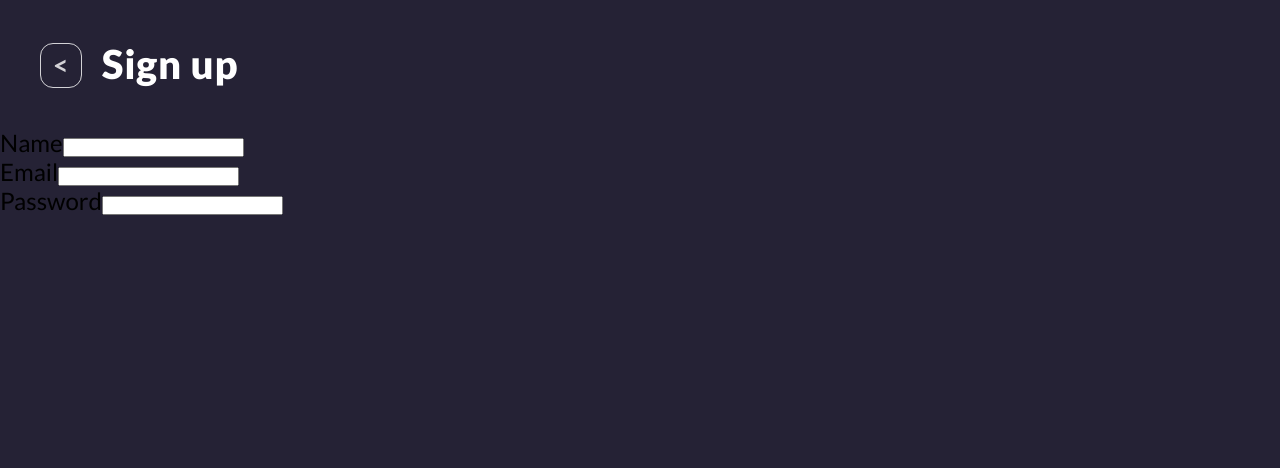
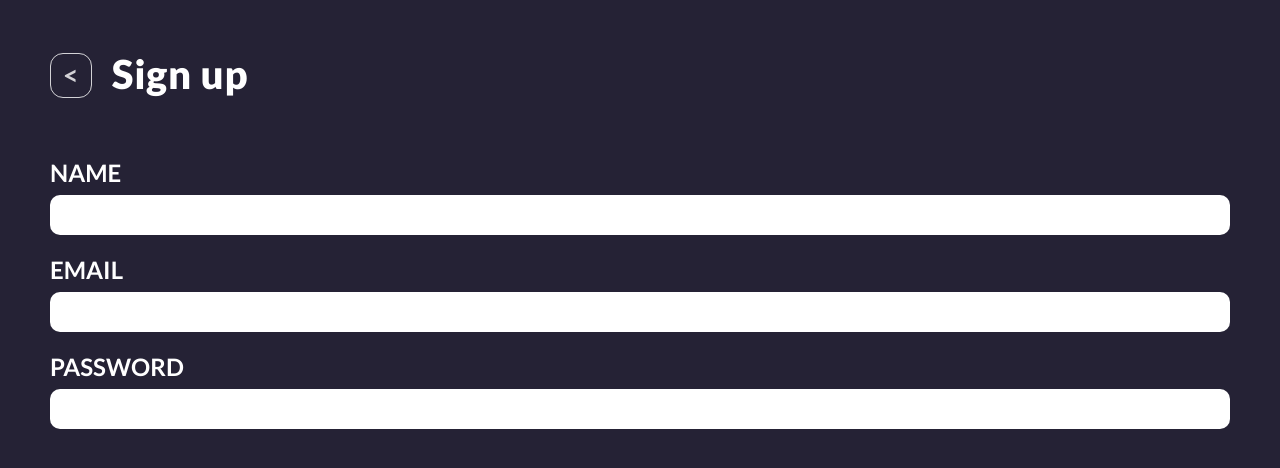
Before and after one commit to frostzt/weeee, a Next.js app in the folder frontend/: page /auth in a window 1280 px wide. Shown: the top 468 px of the page. Built offline with nearby package versions, Linux system fonts and the light colour scheme.

Commit message:
creating auth page

```diff
--- a/frontend/pages/auth/auth.module.scss
+++ b/frontend/pages/auth/auth.module.scss
@@ -1,6 +1,7 @@
 .container {
+  padding: 5rem;
+
   .heading {
-    margin: 4rem;
     display: flex;
     align-items: flex-end;
 
@@ -23,4 +24,31 @@
       letter-spacing: 0.8px;
     }
   }
+
+  .form {
+    & > *:first-child {
+      margin-top: 6rem;
+    }
+
+    .group {
+      display: flex;
+      margin-bottom: 2rem;
+      flex-direction: column;
+
+      &__label {
+        color: white;
+        font-weight: 700;
+        margin-bottom: 0.8rem;
+        text-transform: uppercase;
+      }
+
+      &__input {
+        width: 100%;
+        height: 4rem;
+        border: none;
+        outline: none;
+        border-radius: 1rem;
+      }
+    }
+  }
 }
--- a/frontend/pages/auth/index.tsx
+++ b/frontend/pages/auth/index.tsx
@@ -21,16 +21,26 @@ const AuthPage = () => {
         </div>
         <form className={styles.form}>
           <div className={styles.group}>
-            <label htmlFor="name">Name</label>
-            <input type="text" name="name" />
+            <label className={styles.group__label} htmlFor="name">
+              Name
+            </label>
+            <input className={styles.group__input} type="text" name="name" />
           </div>
           <div className={styles.group}>
-            <label htmlFor="email">Email</label>
-            <input type="email" name="email" />
+            <label className={styles.group__label} htmlFor="email">
+              Email
+            </label>
+            <input className={styles.group__input} type="email" name="email" />
           </div>
           <div className={styles.group}>
-            <label htmlFor="password">Password</label>
-            <input type="password" name="password" />
+            <label className={styles.group__label} htmlFor="password">
+              Password
+            </label>
+            <input
+              className={styles.group__input}
+              type="password"
+              name="password"
+            />
           </div>
         </form>
       </div>
```
